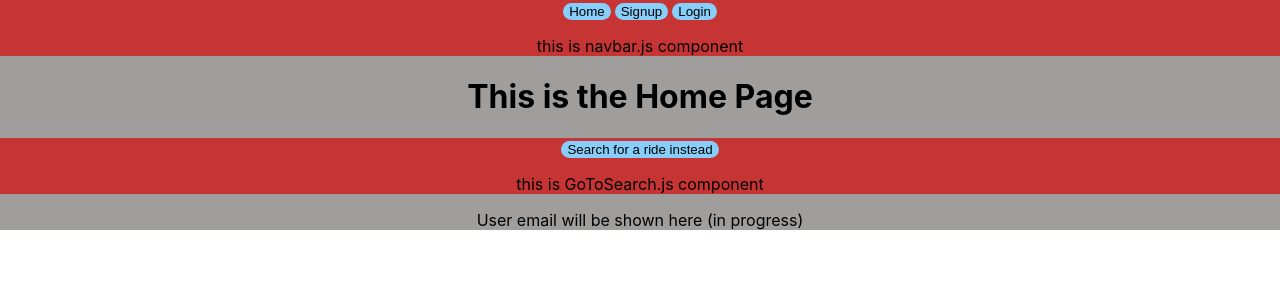
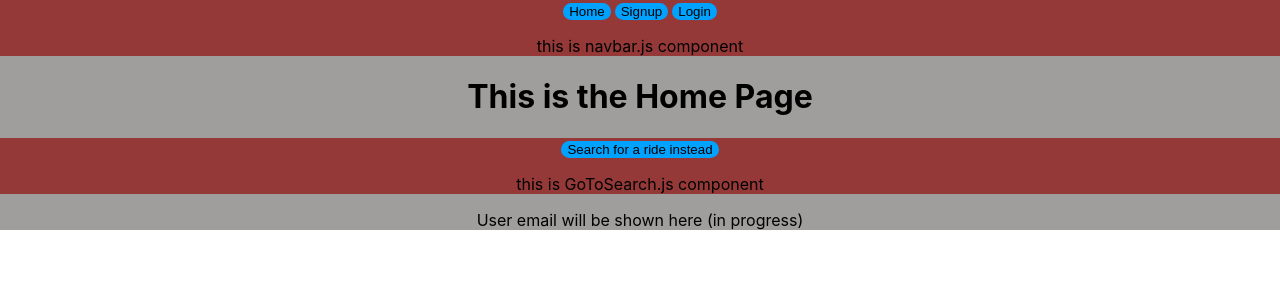
Before and after one commit to Jan-000/mitbahn_react, a React (Create React App) app in the folder client/: page / in a window 1280 px wide. Shown: the top 300 px of the page. Built offline with nearby package versions, Linux system fonts and the light colour scheme.

Commit message:
nav bar modified//css+1

```diff
--- a/client/src/App.css
+++ b/client/src/App.css
@@ -53,7 +53,7 @@
   }
 }
 nav {
-  background-color:rgba(216, 0, 0, 0.671);
+  background-color:rgba(143, 3, 3, 0.644);
   transition: background-color 1s linear;
   -webkit-transition: background-color 0.2s linear;
 }
@@ -67,7 +67,7 @@ nav button:hover{
   }
 
 nav button{
-  background-color: rgb(135, 206, 250);
+  background-color:rgb(0, 162, 255);
   margin: 0 2px;
   position: relative;
   top: 0px;
```
